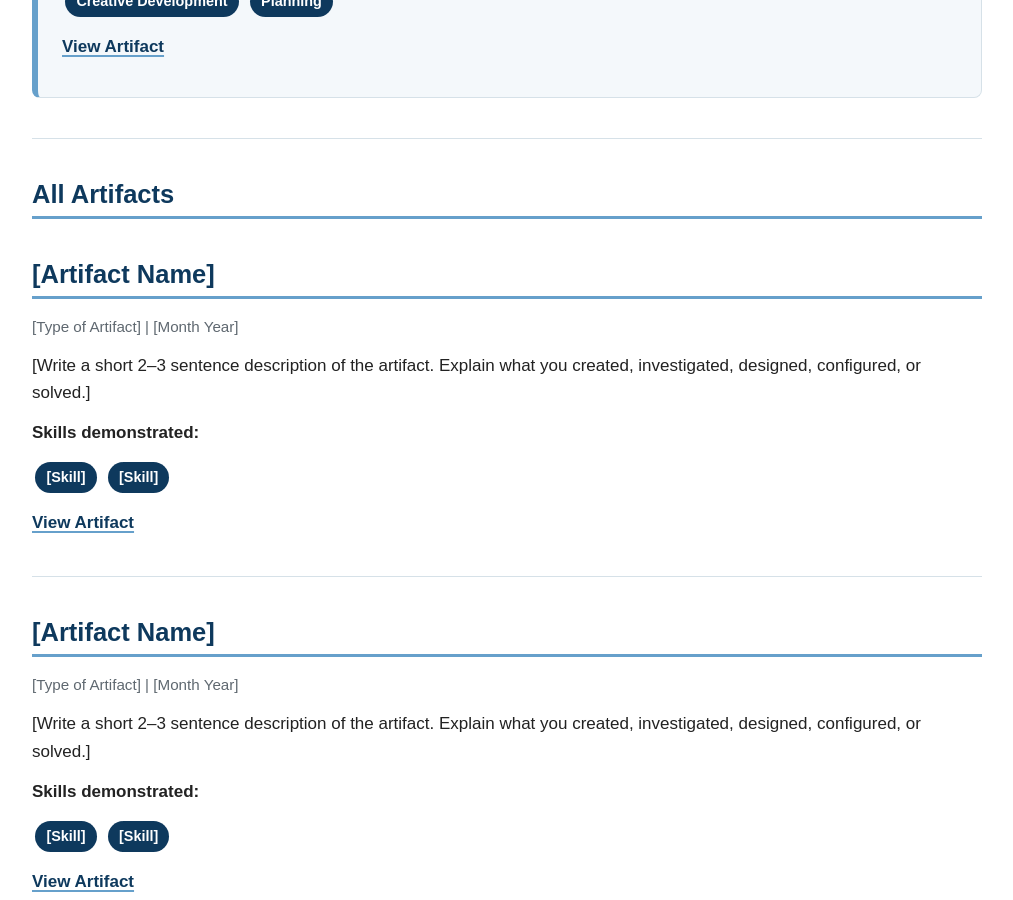
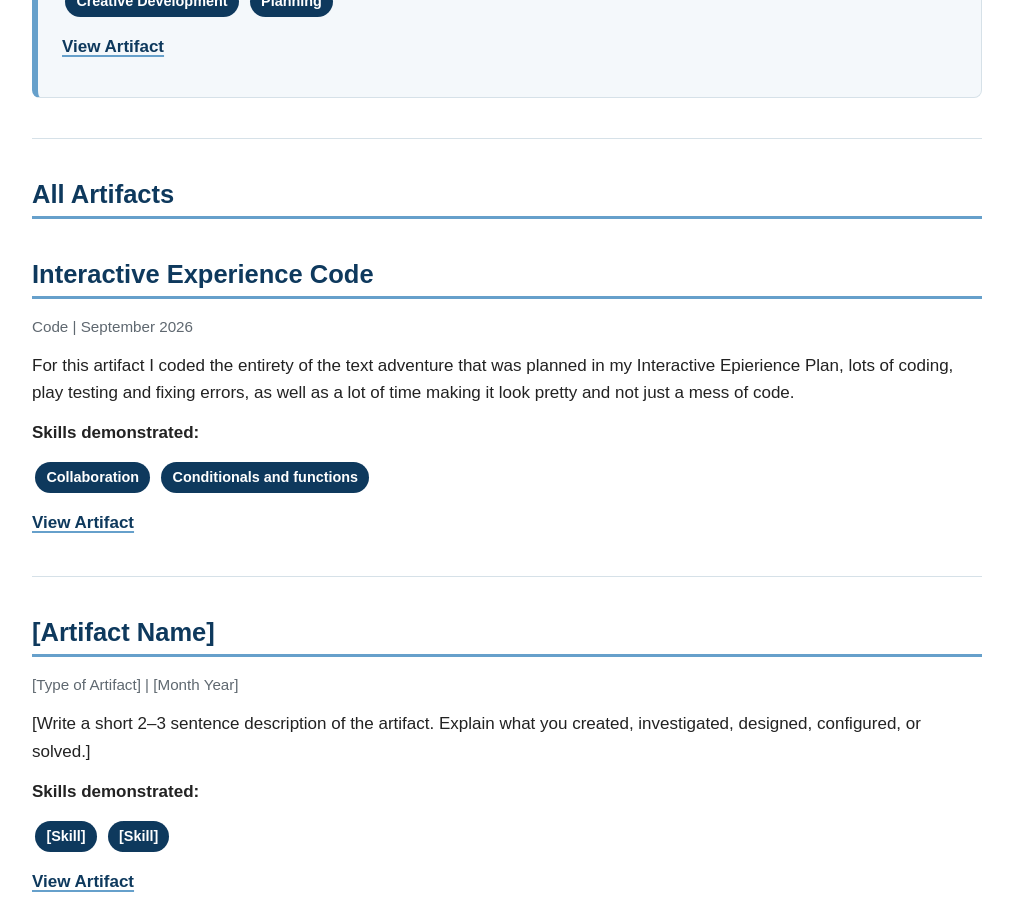
Before and after one commit to KaplanTonelli/apex-portfolio, a Jekyll site: the page built from artifacts.md, in a window 1280 px wide and 900 px high, scrolled down 1372 px. Shown: the whole window, without its empty margins (133-1146 px from the left). Built offline with Jekyll 4.4.1, drawn with Linux system fonts in a browser that asks for light colours.

Commit message:
Started working on interactive experience code artifact

```diff
--- a/artifacts.md
+++ b/artifacts.md
@@ -64,17 +64,17 @@ For this artifact I did the planning for an interactive experience game plan, ma
 ---
 ## All Artifacts
 
-## [Artifact Name]
-<p class="artifact-meta">[Type of Artifact] | [Month Year]</p>
+## Interactive Experience Code
+<p class="artifact-meta">Code | September 2026</p>
 
-[Write a short 2–3 sentence description of the artifact. Explain what you created, investigated, designed, configured, or solved.]
+For this artifact I coded the entirety of the text adventure that was planned in my Interactive Epierience Plan, lots of coding, play testing and fixing errors, as well as a lot of time making it look pretty and not just a mess of code.
 
 **Skills demonstrated:**
 
-<span class="skill-tag">[Skill]</span>
-<span class="skill-tag">[Skill]</span>
+<span class="skill-tag">Collaboration</span>
+<span class="skill-tag">Conditionals and functions</span>
 
-[View Artifact](artifacts/ARTIFACT-FOLDER/)
+[View Artifact](artifacts/Text_Adventure_Code/)
 
 
 ---
```
Also changed, not shown: artifacts/Interactive_Experience_Plan/index.md (+1 -1 lines), artifacts/Text_Adventure_Code/index.md (added, +52 -0 lines).
